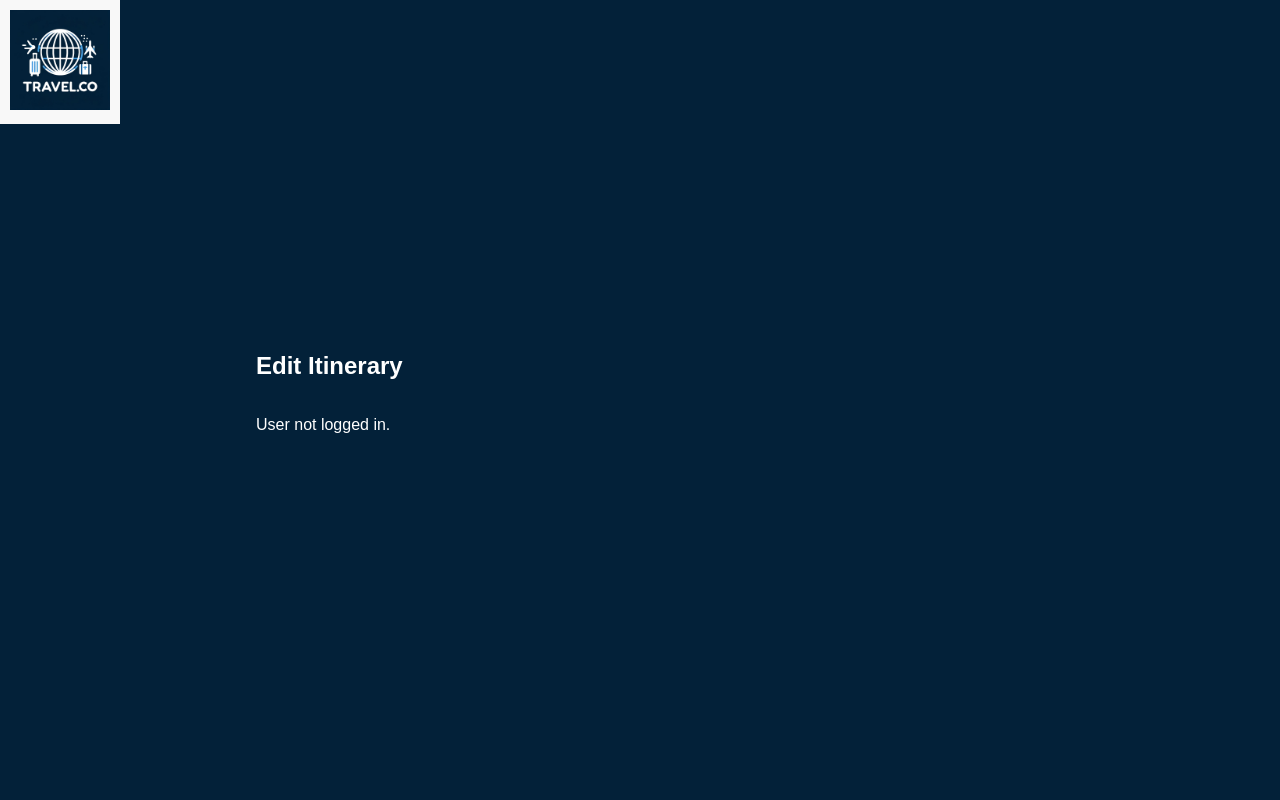
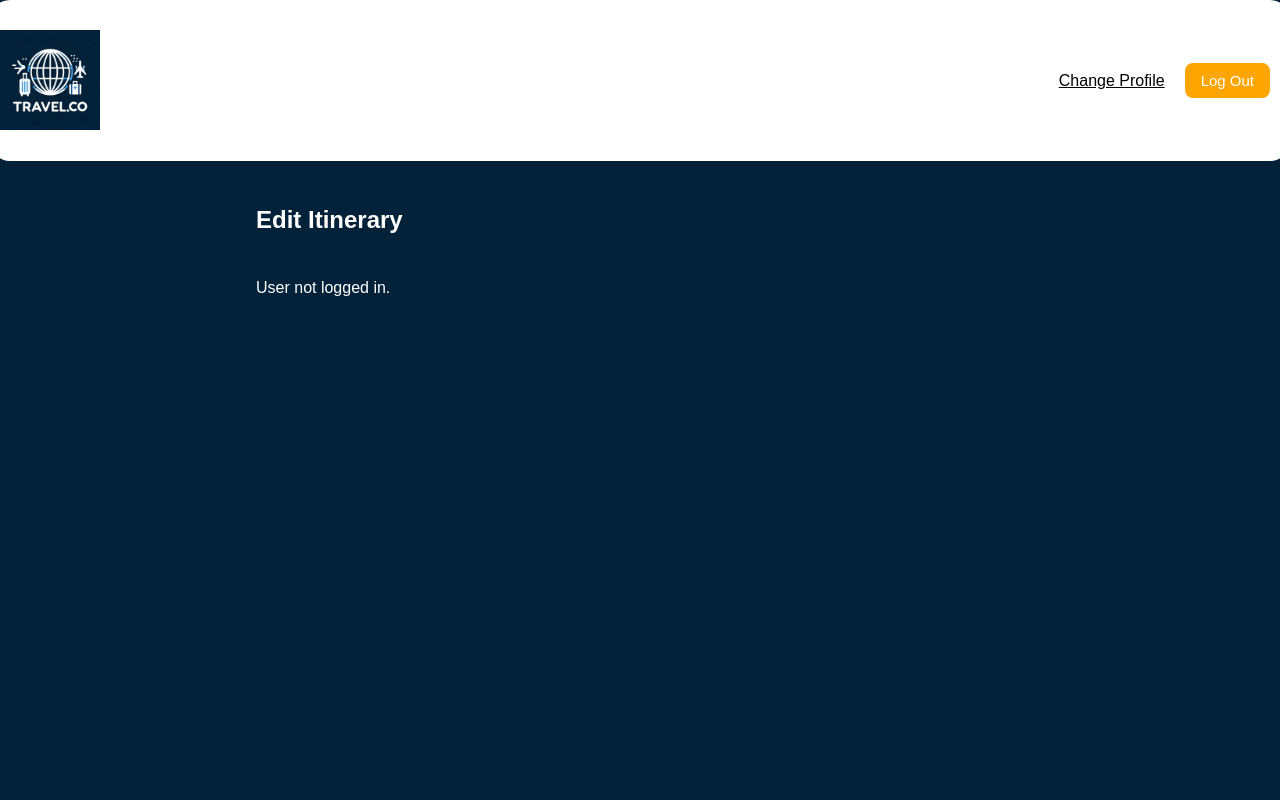
Before and after one commit to T-Ginger-J/SOFE3700UFinal, a PHP site: page /edit-itinerary.php in a window 1280 px wide. Run offline with PHP 8.4, Linux system fonts and the light colour scheme.

Commit message:
Fixed wrong flight links. Added logo and logout to couple of pages that didn't have it

```diff
--- a/Main/edit-itinerary.php
+++ b/Main/edit-itinerary.php
@@ -9,15 +9,22 @@ require_once  '../includes/dbh.inc.php';
     <meta charset="UTF-8">
     <meta name="viewport" content="width=device-width, initial-scale=1.0">
     <title>Edit Itinerary</title>
-    <link rel="stylesheet" href="style.css">
+    <link rel="stylesheet" href="style-add-itinerary.css">
 </head>
 
 <body>
     <!-- Logo Link -->
-    <div class="logo-header">
+    <div class="nav">
+        <div class="logo">
             <a href="index.php">
-            <img src="logo.jpg" alt="Logo" class="logo">
+                <img src="logo.jpg" alt="Logo" class="logo" style="width: 100px;height: 100px;">
             </a>
+        </div>
+        <div class="right-links">
+            <a href="#">Change Profile</a>
+            <a href="../Login-and-Registration/login.php"><button class = "btn">Log Out</button></a>
+
+        </div>
     </div>
 
     <div class="container">
@@ -93,13 +100,66 @@ require_once  '../includes/dbh.inc.php';
         h2 {
         color: white;
     }
+
     body {
             margin: 0;
             font-family: Arial, sans-serif;
             display: flex;
+            flex-direction: column;
+            align-items: center;
+            height: 100vh;
+            background-color: #032139;
+        }
+
+        .nav {
+            width: 100%;
+            display: flex;
+            flex-wrap: wrap;
+            justify-content: space-between;
+            align-items: center;
+            padding: 10px;
+            background-color: #fff; /* Example background color for demonstration */
+        }
+
+        .logo {
+            padding-top: 10px;
+            font-size: 25px;
+            font-weight: 900;
+        }
+
+        .logo a {
+            text-decoration: none;
+            color: #000;
+        }
+
+        .right-links {
+            display: flex;
+            align-items: center;
+        }
+
+        .right-links a {
+            padding: 0 10px;
+            color: #000;
+        }
+
+        .right-links .btn {
+            padding: 8px 16px;
+            border: none;
+            border-radius: 8px;
+            background-color: #FFA500;
+            transition: background-color 0.3s ease-in-out;
+        }
+
+        .right-links .btn:hover {
+            background-color: #e0e0e0;
+        }
+
+        .content {
+            display: flex;
             justify-content: center;
             align-items: center;
-  height: 100vh;
+            width: 100%;
+            padding: 20px;
         }
 
         .container {
--- a/Main/itinerary-details.php
+++ b/Main/itinerary-details.php
@@ -32,7 +32,7 @@
 
     <script>
         document.getElementById('addFlights').addEventListener('click', function() {
-            window.location.href = 'flights.php'; // Redirect to flights page
+            window.location.href = 'choose-airline.php'; // Redirect to flights page
         });
 
         document.getElementById('addHotels').addEventListener('click', function() {
```
Also changed, not shown: Main/choose-airline.php (+71 -0 lines), Main/index.php (+13 -5 lines). Lines whose indentation alone changed are shown as unchanged.
